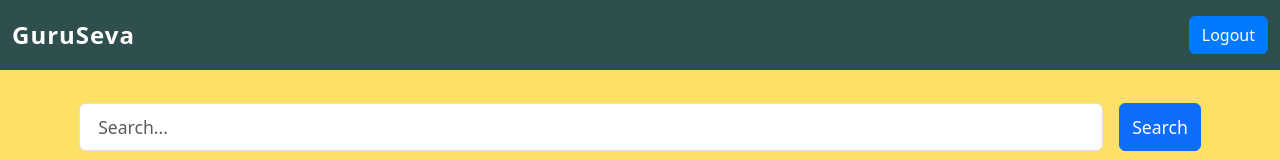
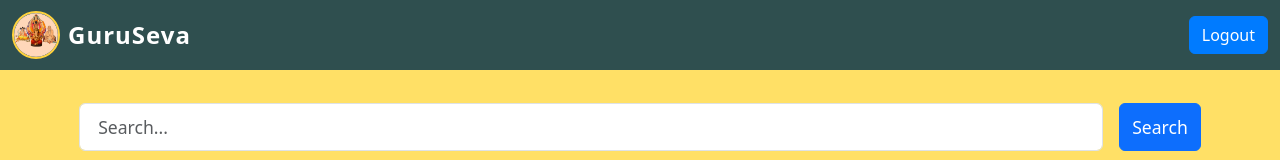
Before and after one commit to SupritVaidya/guruSeva, an Angular app: page /dashboard in a window 1280 px wide. Shown: the top 160 px of the page. Built offline with nearby package versions, Linux system fonts and the light colour scheme; no server answers.

Commit message:
Cosmetic changes

```diff
--- a/src/app/admin-panel/admin-panel.scss
+++ b/src/app/admin-panel/admin-panel.scss
@@ -49,11 +49,20 @@ body, .admin-panel-bg {
 }
 
 /* On mouse-over, add a deeper shadow */
-.card:hover {
-  box-shadow: 0 8px 16px 0 rgba(0,0,0,0.2);
-  background-color: #007bff;
-  color: #fff;
-  transition: background 0.2s, color 0.2s;
+.card {
+  transition: box-shadow 0.3s, background 0.2s, color 0.2s;
+}
+.admin-card-row .card:hover {
+  box-shadow: 0 8px 16px 0 rgba(0,0,0,0.2) !important;
+  background: #1976d2 !important;
+  color: #fff !important;
+}
+
+/* If you add a badge to admin cards, this will style it on hover like dashboard cards */
+:host ::ng-deep .card:hover .badge.bg-gradient-primary {
+  background: #ffe066 !important;
+  color: #222 !important;
+  box-shadow: 0 2px 8px rgba(255,224,102,0.15);
 }
 
 /* Add some padding inside the card container */
--- a/src/app/card-content/card-content.html
+++ b/src/app/card-content/card-content.html
@@ -2,7 +2,7 @@
 <div class="d-flex" style="min-height: 100vh;">
 	<!-- Sidebar index -->
 	<!-- <div class="list-group-item bg-primary text-white fw-bold">Contents</div> -->
-		<div class="bg-light border-end" style="width: 300px; min-height: 100vh;">
+	<div class="border-end" style="width: 300px; min-height: 100vh; background-color: rgba(0, 0, 0, 0.8);">
     	<div class="list-group list-group-flush">
         	<button *ngFor="let item of allContents" class="list-group-item list-group-item-action d-flex align-items-center" [class.active]="item.id === content?.id" (click)="openContent(item.id)">
             	<span class="badge bg-primary me-2">{{ item.sequenceNumber }}</span>
@@ -11,7 +11,7 @@
     	</div>
 	</div>
 	<!-- Main content -->
-		<div class="flex-grow-1 py-4 px-4" style="background: #fff;">
+		<div class="flex-grow-1 py-4 px-4" style="background: #ffe066;">
 		<div *ngIf="content" class="card shadow p-4 w-100" style="max-width: 700px; margin: auto;">
 			<div class="mb-3 d-flex align-items-center">
 				<span class="badge bg-primary me-2 fs-2">{{ content.sequenceNumber }}</span>
--- a/src/app/card/card.scss
+++ b/src/app/card/card.scss
@@ -3,12 +3,20 @@
 	border-radius: 1.5rem;
 	background: #fff;
 	box-shadow: 0 4px 24px rgba(60,72,88,0.10);
-	transition: box-shadow 0.2s, transform 0.2s;
+	transition: box-shadow 0.2s, transform 0.2s, background 0.2s, color 0.2s;
 	cursor: pointer;
 }
 .custom-card:hover {
 	box-shadow: 0 8px 32px rgba(60,72,88,0.18);
 	transform: translateY(-4px) scale(1.02);
+	background: #1976d2 !important;
+	color: #fff !important;
+}
+
+:host ::ng-deep .custom-card:hover .badge.bg-gradient-primary {
+	background: #ffe066 !important;
+	color: #222 !important;
+	box-shadow: 0 2px 8px rgba(255,224,102,0.15);
 }
 .badge.bg-gradient-primary {
 	background: linear-gradient(90deg, #6366f1 0%, #2563eb 100%);
--- a/src/app/dashboard/dashboard.scss
+++ b/src/app/dashboard/dashboard.scss
@@ -5,4 +5,11 @@ body, .dashboard-bg {
 
 .dashboard-container .card, .dashboard-container app-card {
 	background: #fff !important;
+	transition: background 0.2s, color 0.2s;
 }
+
+.dashboard-container .card:hover, .dashboard-container app-card:hover {
+	background: #1976d2 !important;
+	color: #fff !important;
+	cursor: pointer;
+}
--- /dev/null
+++ b/src/app/nav-bar/logo.html
@@ -0,0 +1 @@
+<img src="assets/logo.jpg" alt="GuruSeva Logo" class="navbar-logo" />
--- a/src/app/nav-bar/nav-bar.html
+++ b/src/app/nav-bar/nav-bar.html
@@ -1,5 +1,6 @@
 <nav class="navbar navbar-expand-lg custom-navbar">
-	<div class="container-fluid">
+   <div class="container-fluid d-flex align-items-center">
+	   <img src="assets/logo.jpg" alt="GuruSeva Logo" class="navbar-logo me-2" />
 	   <a class="navbar-brand" href="#">GuruSeva</a>
 	   <div class="d-flex ms-auto">
 		   <button *ngIf="isAdmin" class="btn btn-warning me-2" routerLink="/admin">Admin Panel</button>
--- a/src/app/nav-bar/nav-bar.scss
+++ b/src/app/nav-bar/nav-bar.scss
@@ -8,6 +8,15 @@
 		font-weight: 600;
 		font-size: 1.5rem;
 		letter-spacing: 1px;
+	}
+	.navbar-logo {
+		width: 48px;
+		height: 48px;
+		border-radius: 50%;
+		object-fit: cover;
+		background: #fff;
+		border: 2px solid #ffd23b;
+		margin-right: 12px;
 	}
 }
 
```
Also changed, not shown: src/assets/logo.jpg (added). Lines whose indentation alone changed are shown as unchanged.
